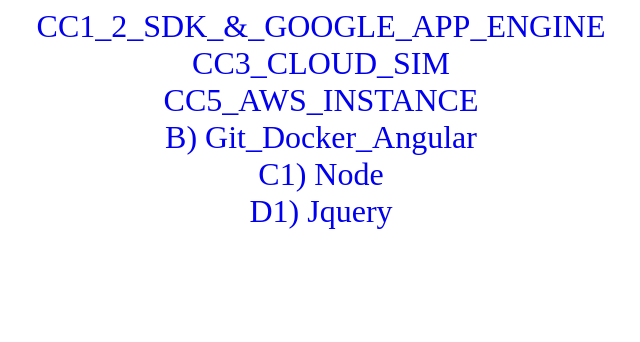
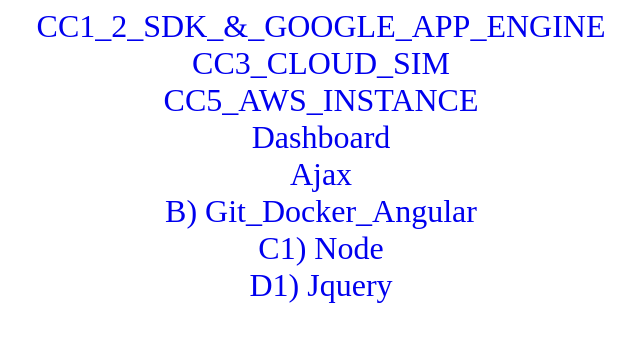
Before and after one commit to SameerKapse/Lab2, a plain HTML site: page index.html in a window 1280 px wide. Shown: the whole page, without its empty margins (319-959 px from the left). Drawn offline with Linux system fonts and the light colour scheme.

Commit message:
Update index.html

```diff
--- a/index.html
+++ b/index.html
@@ -19,9 +19,12 @@
     </style>
 </head>
 <body>
+
     <a href="prac1 2.txt">CC1_2_SDK_&_GOOGLE_APP_ENGINE</a>
-     <a href="prac3.txt">CC3_CLOUD_SIM</a>
-      <a href="prac5.txt">CC5_AWS_INSTANCE</a>
+    <a href="prac3.txt">CC3_CLOUD_SIM</a>
+    <a href="prac5.txt">CC5_AWS_INSTANCE</a>
+    <a href="Dashboard.zip">Dashboard</a>
+    <a href="ajax.txt">Ajax</a>
     <a href="b.txt">B) Git_Docker_Angular</a>
     <a href="c1.txt">C1) Node</a>
     <a href="jquery.zip">D1) Jquery</a>
```
